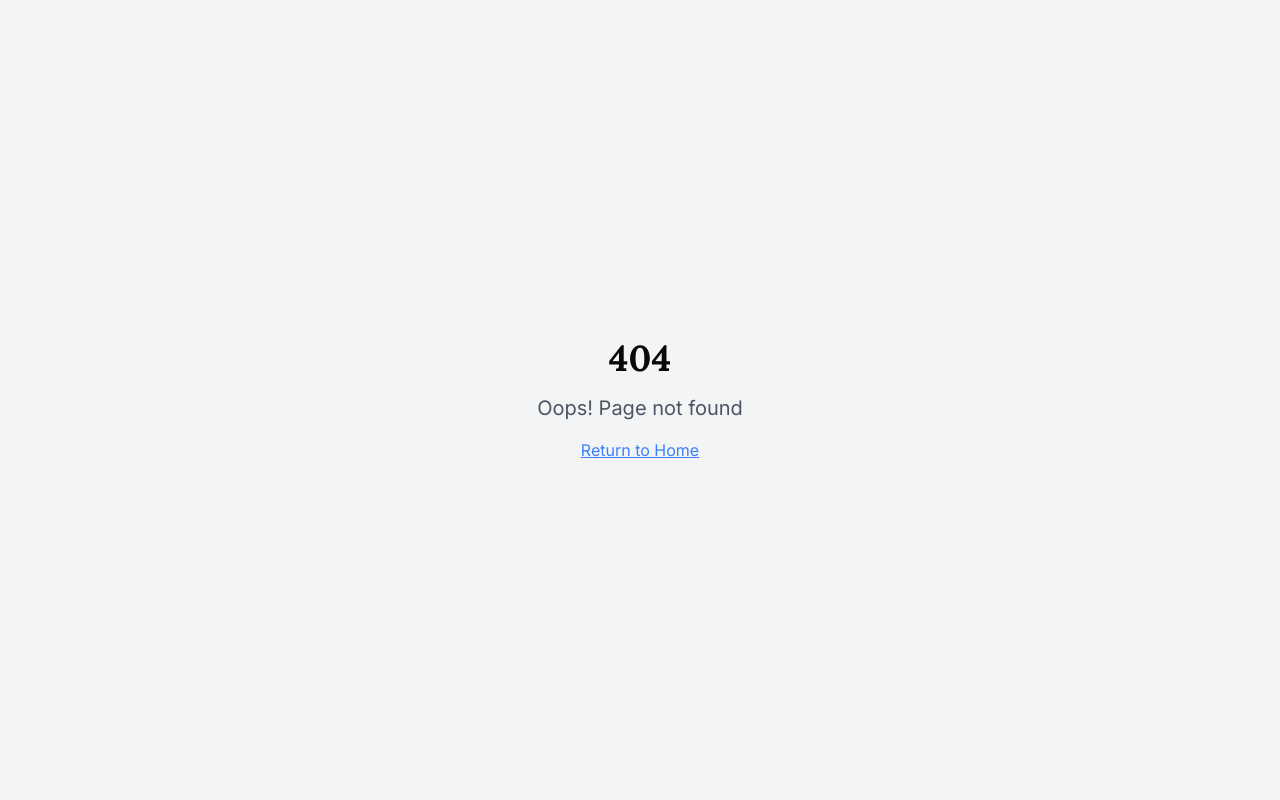
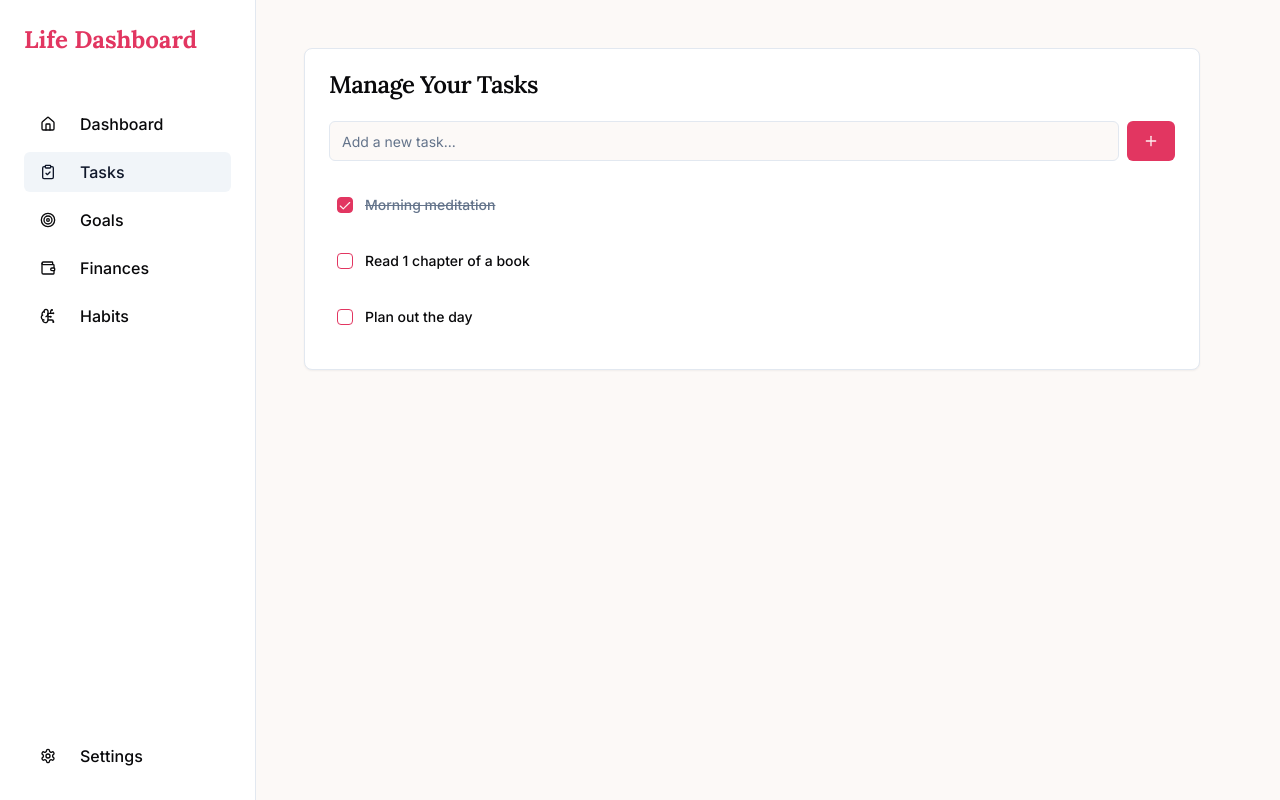
Before and after one commit to LeonClarksonn/life-love-dashboard, a React (Vite) app: page /tasks in a window 1280 px wide. Before the commit this address had no page. Built offline with nearby package versions, Linux system fonts and the light colour scheme.

Commit message:
Add Tasks page
Create the Tasks page and add it to the navigation.

```diff
--- a/src/App.tsx
+++ b/src/App.tsx
@@ -4,6 +4,7 @@ import { BrowserRouter, Routes, Route } from "react-router-dom";
 import Index from "./pages/Index";
 import NotFound from "./pages/NotFound";
 import Finances from "./pages/Finances";
+import TasksPage from "./pages/Tasks";
 
 const queryClient = new QueryClient();
 
@@ -13,6 +14,7 @@ const App = () => (
       <Routes>
         <Route path="/" element={<Index />} />
         <Route path="/finances" element={<Finances />} />
+        <Route path="/tasks" element={<TasksPage />} />
         <Route path="*" element={<NotFound />} />
       </Routes>
     </BrowserRouter>
--- a/src/components/dashboard/Tasks.tsx
+++ b/src/components/dashboard/Tasks.tsx
@@ -18,7 +18,7 @@ const initialTasks: Task[] = [
   { id: 3, text: 'Plan out the day', completed: false },
 ];
 
-const Tasks = () => {
+const Tasks = ({ title = "Today's Focus" }: { title?: string }) => {
   const [tasks, setTasks] = useState<Task[]>(initialTasks);
   const [newTask, setNewTask] = useState('');
 
@@ -40,7 +40,7 @@ const Tasks = () => {
   return (
     <Card className="h-full">
       <CardHeader>
-        <CardTitle>Today's Focus</CardTitle>
+        <CardTitle>{title}</CardTitle>
       </CardHeader>
       <CardContent>
         <div className="flex gap-2 mb-4">
--- a/src/components/layout/Sidebar.tsx
+++ b/src/components/layout/Sidebar.tsx
@@ -5,7 +5,7 @@ import { Link, useLocation } from 'react-router-dom';
 
 const navItems = [
   { icon: Home, label: 'Dashboard', href: '/' },
-  { icon: ClipboardCheck, label: 'Tasks', href: '#' },
+  { icon: ClipboardCheck, label: 'Tasks', href: '/tasks' },
   { icon: Target, label: 'Goals', href: '#' },
   { icon: Wallet, label: 'Finances', href: '/finances' },
   { icon: BrainCircuit, label: 'Habits', href: '#' },
--- /dev/null
+++ b/src/pages/Tasks.tsx
@@ -0,0 +1,18 @@
+
+import Sidebar from "@/components/layout/Sidebar";
+import Tasks from "@/components/dashboard/Tasks";
+
+const TasksPage = () => {
+  return (
+    <div className="flex min-h-screen bg-background font-sans">
+      <Sidebar />
+      <main className="flex-1 p-8 sm:p-12 overflow-y-auto">
+        <div className="max-w-4xl">
+          <Tasks title="Manage Your Tasks" />
+        </div>
+      </main>
+    </div>
+  );
+};
+
+export default TasksPage;
```
